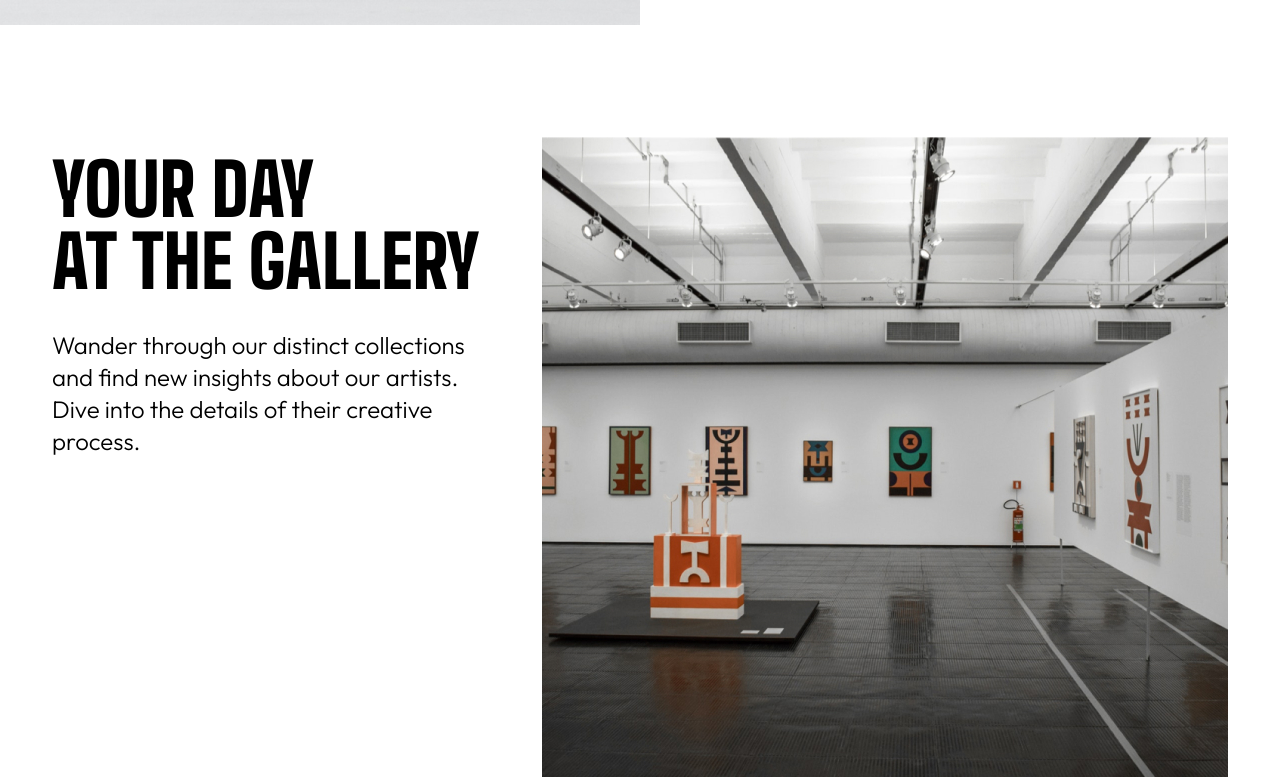
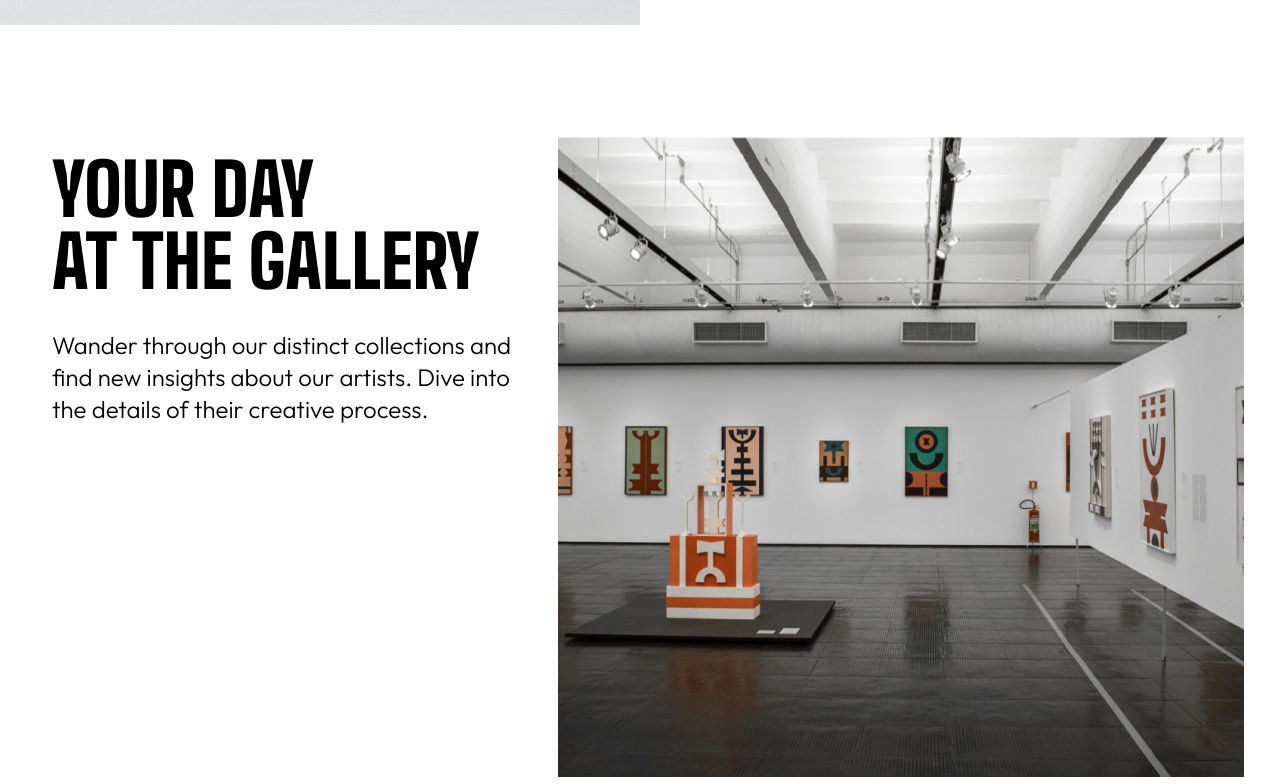
Before and after one commit to joansistere/css-entregable-03, a website built with Vite: page index.html in a window 1280 px wide. Shown: the part 1000-1784 px from the top of the page. Built offline with nearby package versions, Linux system fonts and the light colour scheme.

Commit message:
Ajuste al padding

```diff
--- a/index.html
+++ b/index.html
@@ -50,7 +50,7 @@
         <img
           src="./assets/img/dayatgallery.jpg"
           alt="Day at Gallery"
-          class="px-4 md:w-3/5"
+          class="px-4 md:w-3/5 md:px-0"
         />
         <article class="flex flex-col">
           <h2
```
